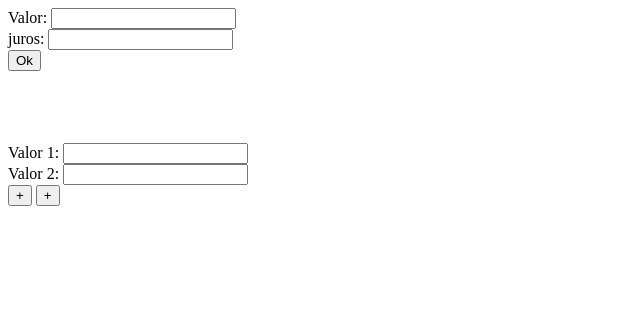
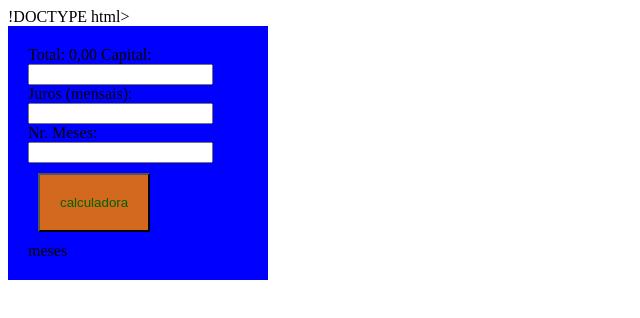
Before and after one commit to suassuas20/primeiroj_3t, a plain HTML site: page index.html in a window 1280 px wide. Shown: the whole page, without its empty margins (0-640 px from the left). Drawn offline with Linux system fonts and the light colour scheme.

Commit message:
Update index.html

```diff
--- a/index.html
+++ b/index.html
@@ -1,4 +1,4 @@
-<!DOCTYPE html>
+!DOCTYPE html>
 <html lang="en">
 <head>
     <meta charset="UTF-8">
@@ -9,17 +9,17 @@
     <script src="estudo.js"></script>
 </head>
 <body>
-Valor: <input id="valor"> <br>
-juros: <input id="juros"> <br>
-<button onclick="total()">Ok</button>
+    <div class="calculadora">
+        <span id="Totalgeral">Total: 0,00</span>
+ Capital: <input id="valor" type="text"> <br>
+ Juros (mensais): <input id="juros" type="text"> <br>
 
+ Nr. Meses: <input id="meses" type="text"> <br>
 
-<br><br><br><br>
-<span id="resultado"></span><br>
-Valor 1: <input id="v1" type="text"><br>
-Valor 2: <input id="v2" type="text"><br>
-<button onclick="soma()"> + </button>
-<button onclick="sub()"> + </button>
-
+ <button id="btncalc" onclick="total()"> calculadora </button>
+ <div>
+     <div>
+         <span id="ListaMes">meses</span>
+     </div>
 </body>
 </html>
```
